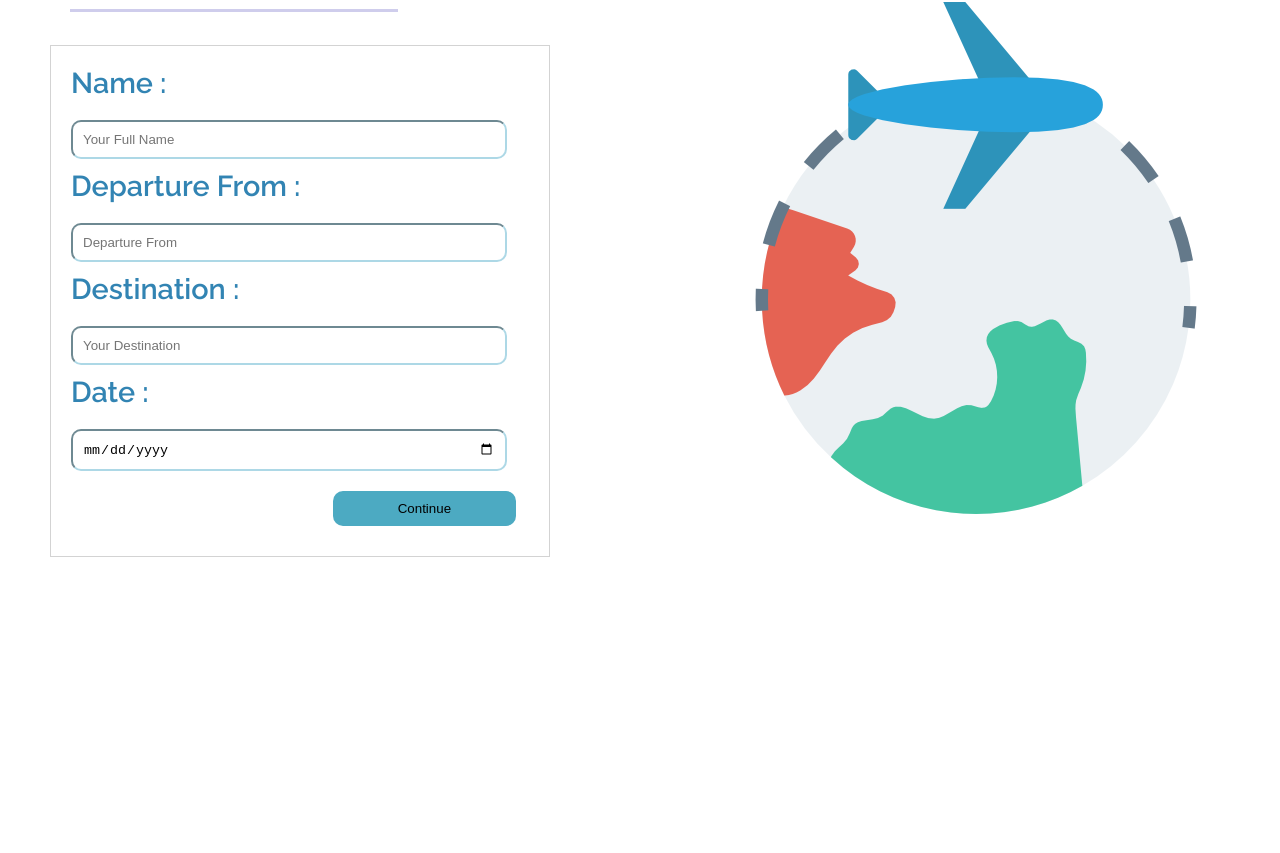
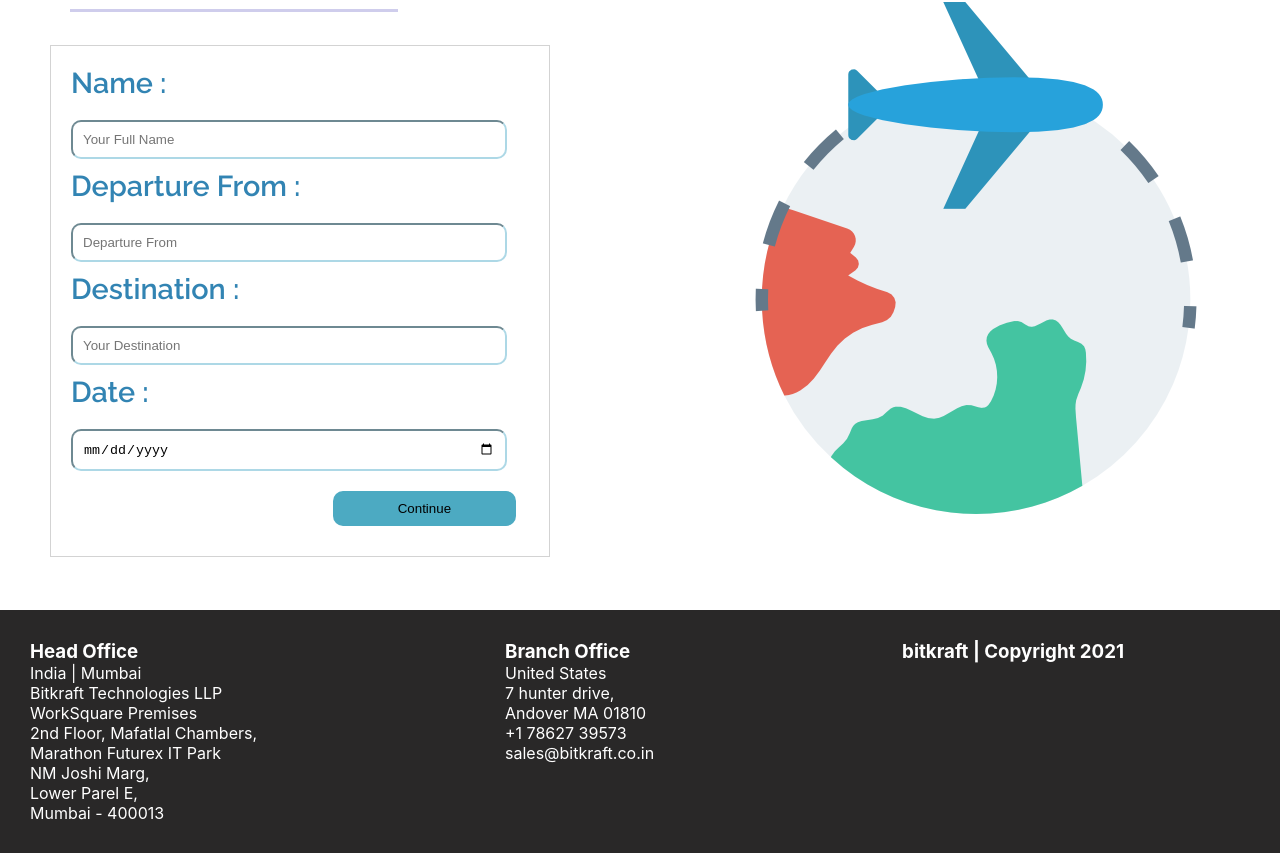
Before and after one commit to anandgupta887/Err_404-Indicoders-005-flight_with_gst_invoice, a React (Create React App) app: page / in a window 1280 px wide. Shown: the part 900-1753 px from the top of the page. Before the commit the page ends 1460 px from the top, so only its background shows below. Built offline with nearby package versions, Linux system fonts and the light colour scheme.

Commit message:
Added Footer

```diff
--- a/src/App.js
+++ b/src/App.js
@@ -2,6 +2,7 @@ import "./App.css";
 import Home from "./assests/components/Home";
 import Header from "./assests/components/Header";
 import Services from "./assests/components/Services";
+import Footer from "./assests/components/Footer";
 
 function App() {
   return (
@@ -9,6 +10,7 @@ function App() {
     <Header />
     <Home />
     <Services />
+    <Footer />
     </div>
   );
 }
--- a/src/assests/components/Footer.js
+++ b/src/assests/components/Footer.js
@@ -1,19 +1,47 @@
-import React from 'react'
+import React from "react";
+import "../styles/Footer.css";
 
 function Footer() {
   return (
-        <div className = "footer">
+    <div className="footer">
       <div className="footer_left">
-                <h1>About</h1>
-                <p>
+        <h3> Head Office</h3>
+        India | Mumbai <br />
+        Bitkraft Technologies LLP
+        <br />
+        WorkSquare Premises
+        <br />
+        2nd Floor, Mafatlal Chambers,
+        <br />
+        Marathon Futurex IT Park
+        <br />
+        NM Joshi Marg,
+        <br />
+        Lower Parel E,
+        <br />
+        Mumbai - 400013
+        <br />
+      </div>
 
-                </p>
+      <div className="footer_middle">
+        <h3>Branch Office</h3>
+        United States
+        <br />
+        7 hunter drive,
+        <br />
+        Andover MA 01810
+        <br />
+        +1 78627 39573
+        <br />
+        sales@bitkraft.co.in
+        <br />
       </div>
+
       <div className="footer_right">
-                <h1>Comapny Details</h1>
+        <h3>bitkraft | Copyright 2021</h3>
       </div>
     </div>
-    )
+  );
 }
 
 export default Footer;
--- a/src/assests/styles/Footer.css
+++ b/src/assests/styles/Footer.css
@@ -0,0 +1,9 @@
+.footer {
+  background-color: rgb(41, 40, 40);
+  margin-top: 50px;
+  padding: 30px;
+  color: #fff;
+  display: grid;
+  grid-template-columns: auto auto auto;
+  column-gap: 10%;
+}
```
Lines whose indentation alone changed are shown as unchanged.
